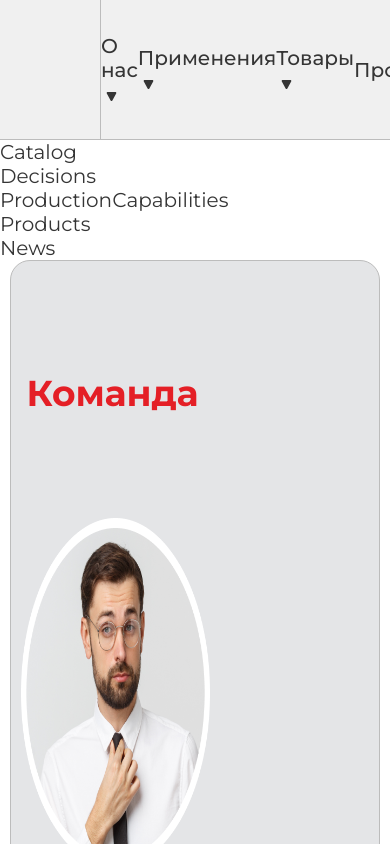
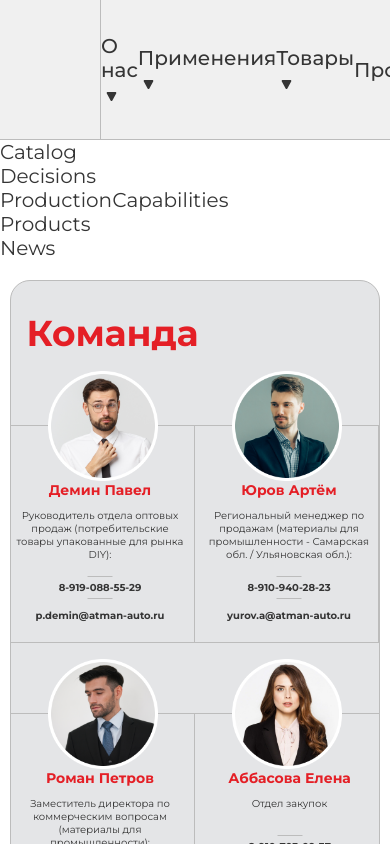
Before and after one commit to Miracreative/Atman-Auto, a Next.js app: page / in a window 390 px wide. Shown: the top 844 px of the page. Built offline with nearby package versions, Linux system fonts and the light colour scheme.

Commit message:
team component almost done

```diff
--- a/src/components/Team/Team.jsx
+++ b/src/components/Team/Team.jsx
@@ -23,7 +23,8 @@ export default function Team() {
 							<div className={styles.name}>Демин Павел</div>
 							<div className={styles.position}>Руководитель отдела оптовых продаж (потребительские товары упакованные для рынка DIY):</div>
 							<div className={styles.whatsApp}>
-								WhatsApp: <Link
+								<span className={styles.desktopSpan}>WhatsApp: </span>
+								<Link
 									href={`https://wa.me/89190885529`}
 									target="_blank"
 									rel="noopener noreferrer"
@@ -33,8 +34,9 @@ export default function Team() {
 							</div>
 
 							<div className={styles.mail}>
-								Mail: <Link
-									href={`mailto:p.demin@atman-auto.ru`}
+								<span className={styles.desktopSpan}>Mail: </span>
+								<Link
+									href={`mailto: p.demin@atman-auto.ru`}
 								>
 									p.demin@atman-auto.ru
 								</Link>
@@ -57,7 +59,8 @@ export default function Team() {
 							<div className={styles.position}>Региональный менеджер по продажам (материалы для промышленности - Самарская обл. / Ульяновская обл.):</div>
 
 							<div className={styles.whatsApp}>
-								WhatsApp: <Link
+								<span className={styles.desktopSpan}>WhatsApp: </span>
+								<Link
 									href={`https://wa.me/89109402823`}
 									target="_blank"
 									rel="noopener noreferrer"
@@ -67,7 +70,8 @@ export default function Team() {
 							</div>
 
 							<div className={styles.mail}>
-								Mail: <Link
+								<span className={styles.desktopSpan}>Mail: </span>
+								<Link
 									href={`mailto:yurov.a@atman-auto.ru`}
 								>
 									yurov.a@atman-auto.ru
@@ -91,7 +95,8 @@ export default function Team() {
 							<div className={styles.position}>Заместитель директора по коммерческим вопросам (материалы для промышленности):</div>
 
 							<div className={styles.whatsApp}>
-								WhatsApp: <Link
+								<span className={styles.desktopSpan}>WhatsApp: </span>
+								<Link
 									href={`https://wa.me/89109418788`}
 									target="_blank"
 									rel="noopener noreferrer"
@@ -101,7 +106,8 @@ export default function Team() {
 							</div>
 
 							<div className={styles.mail}>
-								Mail: <Link
+								<span className={styles.desktopSpan}>Mail: </span>
+								<Link
 									href={`mailto:petrov@atman-auto.ru`}
 								>
 									petrov@atman-auto.ru
@@ -125,7 +131,8 @@ export default function Team() {
 							<div className={styles.position}>Отдел закупок</div>
 
 							<div className={styles.whatsApp}>
-								WhatsApp: <Link
+								<span className={styles.desktopSpan}>WhatsApp: </span>
+								<Link
 									href={`https://wa.me/89107030937`}
 									target="_blank"
 									rel="noopener noreferrer"
@@ -135,7 +142,8 @@ export default function Team() {
 							</div>
 
 							<div className={styles.mail}>
-								Mail: <Link
+								<span className={styles.desktopSpan}>Mail: </span>
+								<Link
 									href={`mailto:ps@atman-auto.ru`}
 								>
 									ps@atman-auto.ru
--- a/src/components/Team/Team.module.scss
+++ b/src/components/Team/Team.module.scss
@@ -5,6 +5,7 @@
 	background-color: #E4E5E7;
 	border-radius: 20px;
 	border: 1px solid #BCBCBC;
+	margin: 20px 0;
 }
 .title {
 	font-size: 96px;
@@ -17,30 +18,58 @@
 
 .photo {
 	display: flex;
+	margin-top: 50px;
 }
 
 .cards {
 	display: flex;
 	flex-wrap: wrap;
 	justify-content: space-between;
+	border-top: 1px solid #BCBCBC;
   }
+// .cardWrap {
+// 	flex-basis: calc(25%);
+// }
+  .cardItem {
+	flex-basis: calc(25%);
+	display: flex;
+	flex-direction: column;
+	align-items: center;
+	border-top: 1px solid #BCBCBC;
+	&:not(:last-child) {
+		border-right: 1px solid #BCBCBC;
+	}
 
-  .cardItem {
-	flex-basis: calc(25% - 20px);
-	margin: 10px;
+
   }
 
 .textContainer {
 	text-align: center;
+	margin: 40px 20px 60px 20px;
 }
 .name {
 	font-size: 32px;
 	font-weight: 700;
 	color: #E41F26;
+	margin-bottom: 20px;
 }
 .position {
 	font-size: 20px;
 	font-weight: 400;
+}
+.cardItem:last-child .position {
+	margin-bottom: 66px;
+}
+
+.whatsApp {
+	margin-top: 20px;
+	margin-bottom: 15px;
+}
+.whatsApp a {
+	font-weight: 700;
+}
+.mail a {
+	font-weight: 700;
 }
 
 
@@ -51,11 +80,114 @@
 	}
   }
 
+  @media (max-width: 1600px) {
+	.cardItem {
+	  flex-basis: calc(50%);
+	  &:nth-child(odd) {
+		padding-right: 5px;
+	  }
+	  &:nth-child(even) {
+		padding-left: 5px;
+	  }
+	}
+	// .cardWrap {
+	// 	flex-basis: calc(50%);
+
+	// }
+
+  }
+
   @media (max-width: 768px) {
-	.cardItem {
-	  flex-basis: calc(50% - 20px);
+	.photo img {
+		width: 220px;
+		height: auto;
+	}
+	.textContainer {
+		margin: 0 10px 20px 10px;
+		font-size: 10px;
 	}
 	.title {
 		font-size: 36px;
+		margin-top: 6vh;
+		margin-bottom: 5vh;
+	}
+	.name {
+		font-size: 14px;
+	}
+	.position {
+		font-size: 10px;
+	}
+	.desktopSpan {
+		display: none;
+	}
+	.cardItem:last-child .position {
+		margin-bottom: 30px;
+	}
+
+  }
+
+  @media (max-width: 576px) {
+	.textContainer {
+		margin: 0 5px 20px 5px;
+	}
+	.title {
+		margin-bottom: 0;
+		margin-top: 30px;
+	}
+
+	.cardItem {
+		position: relative;
+		margin-top: 70px;
+		border-bottom: 1px solid #BCBCBC;
+		&:nth-last-child(-n+2) {
+			border-bottom: none;
+		  }
+	}
+
+	.cards {
+		border-top: none;
+	}
+	.photo img {
+		position: absolute;
+		top: -55px;
+		right: 50%;
+        transform: translateX(50%);
+
+		width: 110px;
+		height: auto;
+	}
+
+	.name {
+		margin-top: 5px;
+		margin-bottom: 10px;
+	}
+	.whatsApp {
+		position: relative;
+	}
+	.whatsApp::before {
+		content: '';
+		display: block;
+		width: 25px;
+		height: 1px;
+		background-color: #BCBCBC;
+
+		position: absolute;
+		transform: translateX(-50%);
+		left: 50%;
+		top: -5px;
+
+	}
+	.whatsApp::after {
+		content: '';
+		display: block;
+		margin: 0 auto;
+		width: 25px;
+		height: 1px;
+		background-color: #BCBCBC;
+
+		position: absolute;
+		transform: translateX(-50%);
+		left: 50%;
+		bottom: -5px;
 	}
   }
```
Also changed, not shown: 1 other file (tests, documents, lock files or other folders).
